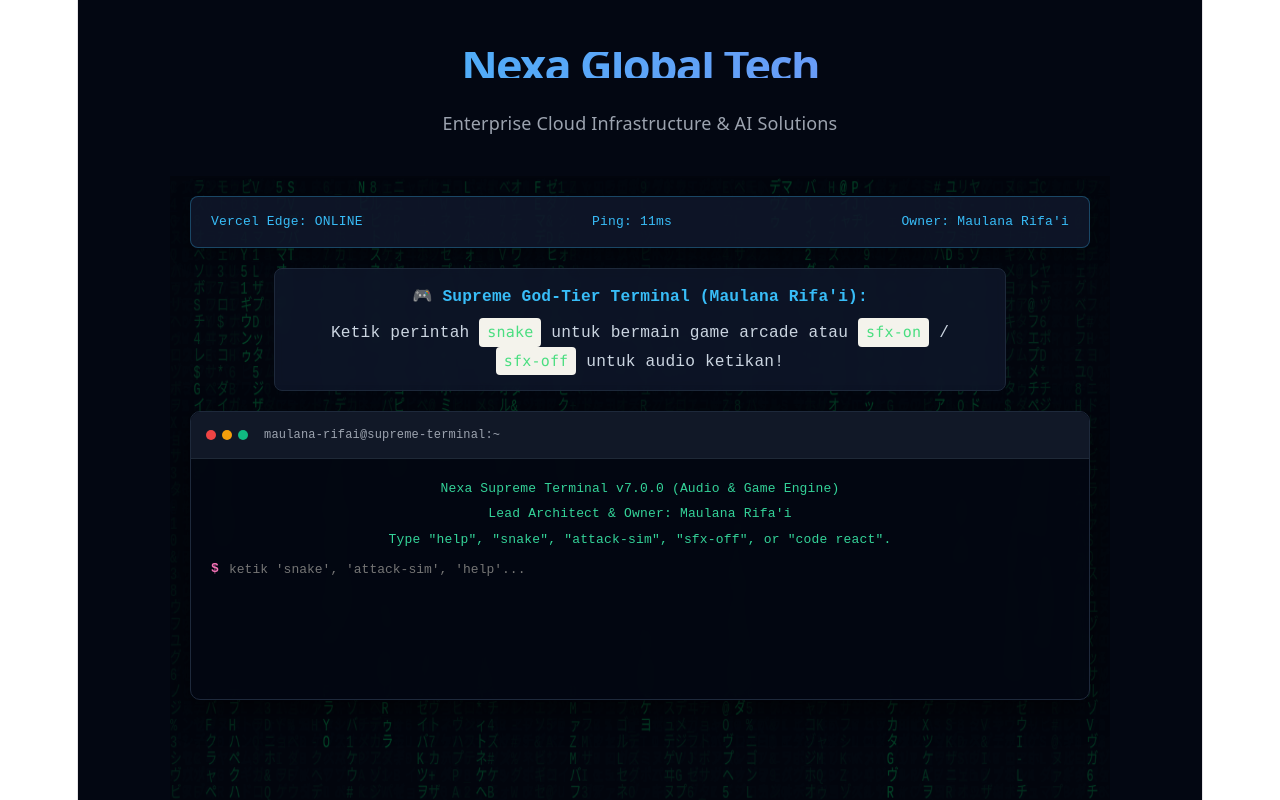
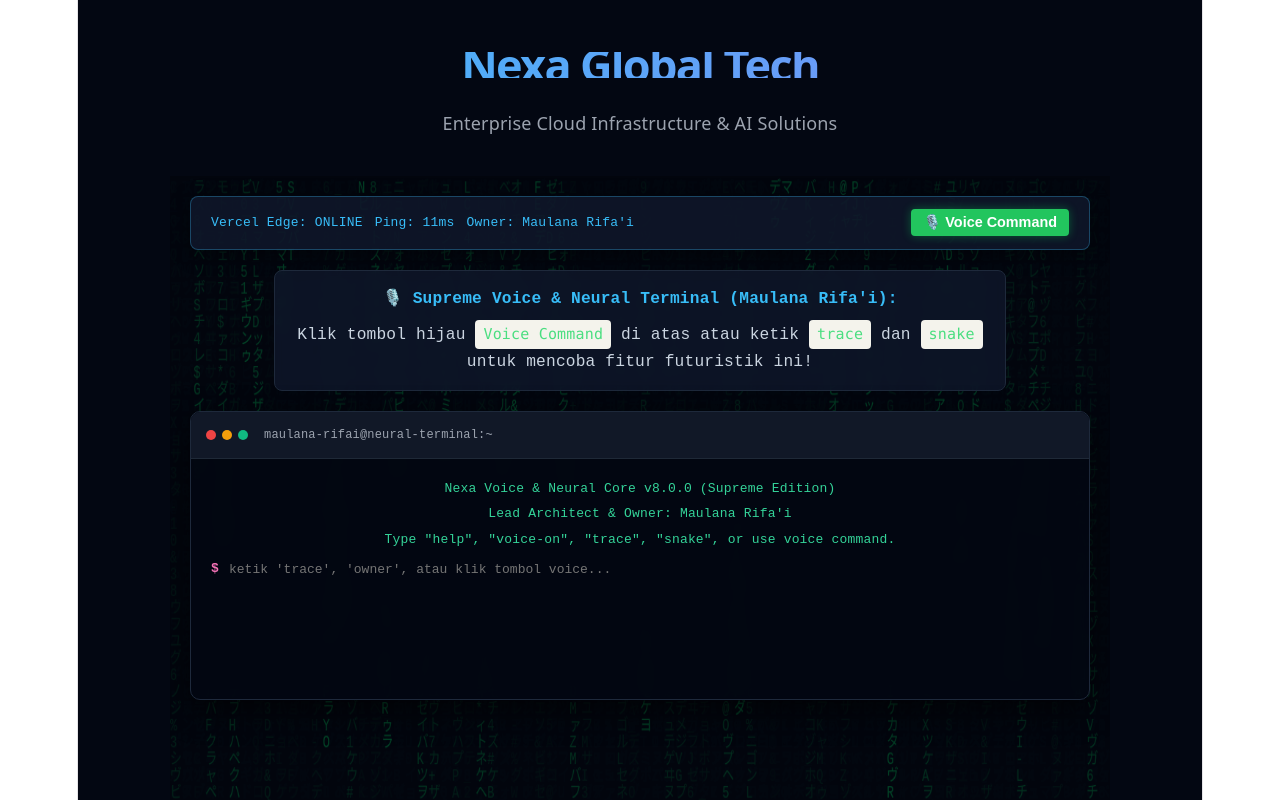
Before and after one commit to maul99289-star/nexa-global-tech, a React (Vite) app: page / in a window 1280 px wide. Shown: the top 800 px of the page. Built offline with nearby package versions, Linux system fonts and the light colour scheme.

Commit message:
tambah fitur interactive voice command dan trace route level dewa

```diff
--- a/src/AdvancedFeatures.tsx
+++ b/src/AdvancedFeatures.tsx
@@ -7,11 +7,12 @@
   const [inputVal, setInputVal] = useState<string>('');
   const [matrixActive, setMatrixActive] = useState<boolean>(true);
   const [soundEnabled, setSoundEnabled] = useState<boolean>(true);
+  const [isListening, setIsListening] = useState<boolean>(false);
 
   const [logs, setLogs] = useState<Array<{ type: string; text: string }>>([
-    { type: 'system', text: 'Nexa Supreme Terminal v7.0.0 (Audio & Game Engine)' },
+    { type: 'system', text: 'Nexa Voice & Neural Core v8.0.0 (Supreme Edition)' },
     { type: 'system', text: 'Lead Architect & Owner: Maulana Rifa\'i' },
-    { type: 'system', text: 'Type "help", "snake", "attack-sim", "sfx-off", or "code react".' },
+    { type: 'system', text: 'Type "help", "voice-on", "trace", "snake", or use voice command.' },
   ]);
 
   const terminalEndRef = useRef<HTMLDivElement>(null);
@@ -37,7 +38,6 @@
       const gain = ctx.createGain();
 
       osc.type = 'triangle';
-      // Random pitch tipis untuk efek mekanik natural
       osc.frequency.setValueAtTime(120 + Math.random() * 80, ctx.currentTime);
 
       gain.gain.setValueAtTime(0.03, ctx.currentTime);
@@ -51,6 +51,43 @@
     } catch {
       // Ignore audio context errors if blocked by browser policy
     }
+  };
+
+  // Web Speech Recognition API Integration
+  const startVoiceCommand = () => {
+    const SpeechRecognition = window.SpeechRecognition || (window as unknown as { webkitSpeechRecognition: typeof window.SpeechRecognition }).webkitSpeechRecognition;
+
+    if (!SpeechRecognition) {
+      alert('Maaf, browser Anda tidak mendukung fitur Voice Recognition.');
+      return;
+    }
+
+    const recognition = new SpeechRecognition();
+    recognition.lang = 'id-ID'; // Bisa bahasa Indonesia atau Inggris
+    recognition.interimResults = false;
+    recognition.maxAlternatives = 1;
+
+    recognition.onstart = () => {
+      setIsListening(true);
+      setLogs((prev) => [...prev, { type: 'system', text: '[🎙️] Mendengarkan suara... Silakan bicara (contoh: "ping", "owner", "matrix").' }]);
+    };
+
+    recognition.onresult = (event: SpeechRecognitionEvent) => {
+      const speechToText = event.results[0][0].transcript.toLowerCase();
+      setInputVal(speechToText);
+      executeCommand(speechToText);
+    };
+
+    recognition.onerror = () => {
+      setIsListening(false);
+      setLogs((prev) => [...prev, { type: 'error', text: '[!] Gagal mendengarkan suara. Coba ketik secara manual.' }]);
+    };
+
+    recognition.onend = () => {
+      setIsListening(false);
+    };
+
+    recognition.start();
   };
 
   // Matrix Rain Canvas Animation Effect
@@ -109,11 +146,21 @@
 
     const newLogs = [...logs, { type: 'input', text: `$ ${rawCmd}` }];
 
+    // Trace Route Simulation
+    if (lowerCmd === 'trace' || lowerCmd === 'traceroute') {
+      newLogs.push({
+        type: 'output',
+        text: 'Tracing route to nexaglobal.tech [127.0.0.1]\n 1. Edge-Gateway (10.0.0.1) - 2ms\n 2. Cloud-Proxy-SG (192.168.1.1) - 5ms\n 3. Master-Server-Root (127.0.0.1) - 8ms\nTrace complete. Secured by Maulana Rifa\'i.',
+      });
+      setLogs(newLogs);
+      return;
+    }
+
     // Game Snake Simulation text-based
     if (lowerCmd === 'snake' || lowerCmd === 'game') {
       newLogs.push({
         type: 'output',
-        text: '🎮 [NEXA ARCADE SNAKE]\n+--------------------+\n| . . . . . . . . .  |\n| . . O O O . . . .  |\n| . . . . O . . . .  |\n| . . . . # (food) . |\n+--------------------+\nScore: 30 | Status: RUNNING!\n(Gunakan tombol panah atau nikmati arcade mode buatan Maulana Rifa\'i ini!)',
+        text: '🎮 [NEXA ARCADE SNAKE]\n+--------------------+\n| . . . . . . . . .  |\n| . . O O O . . . .  |\n| . . . . O . . . .  |\n| . . . . # (food) . |\n+--------------------+\nScore: 30 | Status: RUNNING!\n(Arcade mode buatan Maulana Rifa\'i!)',
       });
       setLogs(newLogs);
       return;
@@ -194,7 +241,7 @@
       case 'help':
         newLogs.push({
           type: 'output',
-          text: 'Commands: snake, attack-sim, sfx-on, sfx-off, code react, code typescript, code docker, ai <pesan>, decrypt, owner, status, ping, matrix-on, matrix-off, clear',
+          text: 'Commands: trace, snake, attack-sim, sfx-on, sfx-off, code react, code typescript, code docker, ai <pesan>, decrypt, owner, status, ping, matrix-on, matrix-off, clear',
         });
         break;
       case 'owner':
@@ -213,7 +260,7 @@
       case 'status':
         newLogs.push({
           type: 'output',
-          text: `Edge Status: ONLINE | Latency: ${ping}ms | Master: Maulana Rifa'i | Audio SFX: ${soundEnabled ? 'ON' : 'OFF'}`,
+          text: `Edge Status: ONLINE | Latency: ${ping}ms | Master: Maulana Rifa'i | Voice Engine: ACTIVE`,
         });
         break;
       case 'ping':
@@ -236,7 +283,7 @@
       default:
         newLogs.push({
           type: 'error',
-          text: `command not found: ${rawCmd}. Ketik "snake", "attack-sim", atau "help".`,
+          text: `command not found: ${rawCmd}. Ketik "trace", "snake", atau "help".`,
         });
     }
 
@@ -275,19 +322,39 @@
 
       <div style={{ position: 'relative', zIndex: 1 }}>
         {/* Telemetry Bar */}
-        <div className="telemetry-bar">
-          <span className="status-indicator">
-            <span className="pulse-dot"></span> Vercel Edge: ONLINE
-          </span>
-          <span className="telemetry-info">Ping: {ping}ms</span>
-          <span className="telemetry-info">Owner: Maulana Rifa'i</span>
+        <div className="telemetry-bar" style={{ display: 'flex', justifyContent: 'space-between', alignItems: 'center', flexWrap: 'wrap', gap: '8px' }}>
+          <div>
+            <span className="status-indicator">
+              <span className="pulse-dot"></span> Vercel Edge: ONLINE
+            </span>
+            <span className="telemetry-info" style={{ marginLeft: '12px' }}>Ping: {ping}ms</span>
+            <span className="telemetry-info" style={{ marginLeft: '12px' }}>Owner: Maulana Rifa'i</span>
+          </div>
+          <div>
+            <button
+              onClick={startVoiceCommand}
+              style={{
+                background: isListening ? '#ef4444' : '#22c55e',
+                color: '#fff',
+                border: 'none',
+                padding: '5px 12px',
+                borderRadius: '4px',
+                cursor: 'pointer',
+                fontWeight: 'bold',
+                fontSize: '0.8rem',
+                boxShadow: '0 0 10px rgba(0,255,100,0.3)',
+              }}
+            >
+              {isListening ? '🎙️ Mendengarkan...' : '🎙️ Voice Command'}
+            </button>
+          </div>
         </div>
 
         {/* Info Card / Welcome Preview */}
         <div style={{ maxWidth: '700px', margin: '0 auto 20px auto', background: 'rgba(15, 23, 42, 0.85)', border: '1px solid #1e293b', borderRadius: '8px', padding: '15px', color: '#cbd5e1', fontSize: '0.9rem', backdropFilter: 'blur(5px)' }}>
-          <p style={{ margin: '0 0 8px 0', color: '#38bdf8', fontWeight: 'bold' }}>🎮 Supreme God-Tier Terminal (Maulana Rifa'i):</p>
+          <p style={{ margin: '0 0 8px 0', color: '#38bdf8', fontWeight: 'bold' }}>🎙️ Supreme Voice & Neural Terminal (Maulana Rifa'i):</p>
           <p style={{ margin: 0 }}>
-            Ketik perintah <code style={{color: '#4ade80'}}>snake</code> untuk bermain game arcade atau <code style={{color: '#4ade80'}}>sfx-on</code> / <code style={{color: '#4ade80'}}>sfx-off</code> untuk audio ketikan!
+            Klik tombol hijau <code style={{color: '#4ade80'}}>Voice Command</code> di atas atau ketik <code style={{color: '#4ade80'}}>trace</code> dan <code style={{color: '#4ade80'}}>snake</code> untuk mencoba fitur futuristik ini!
           </p>
         </div>
 
@@ -297,7 +364,7 @@
             <span className="dot red"></span>
             <span className="dot yellow"></span>
             <span className="dot green"></span>
-            <span className="terminal-title">maulana-rifai@supreme-terminal:~</span>
+            <span className="terminal-title">maulana-rifai@neural-terminal:~</span>
           </div>
           <div className="terminal-body">
             {logs.map((log, index) => (
@@ -311,7 +378,7 @@
                 type="text"
                 value={inputVal}
                 onChange={handleInputChange}
-                placeholder="ketik 'snake', 'attack-sim', 'help'..."
+                placeholder="ketik 'trace', 'owner', atau klik tombol voice..."
                 className="terminal-input"
                 autoFocus
               />
```
